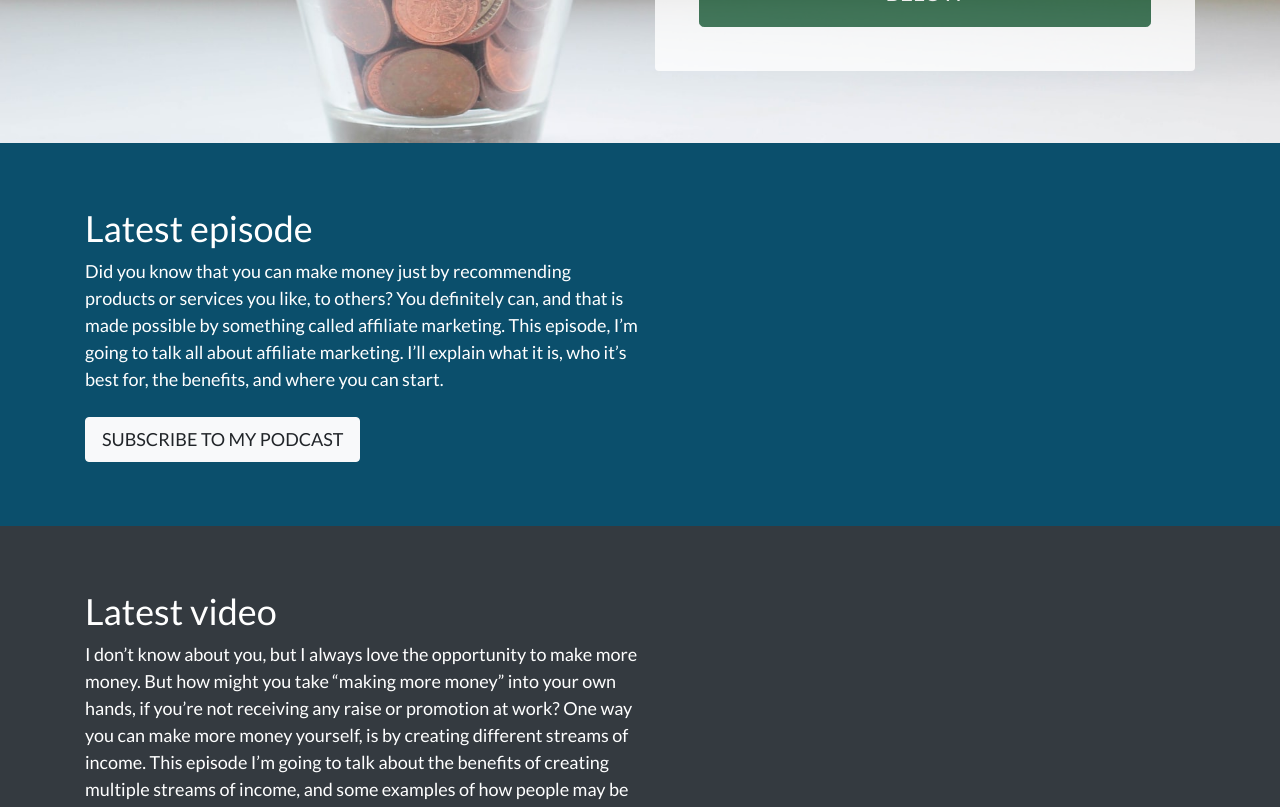
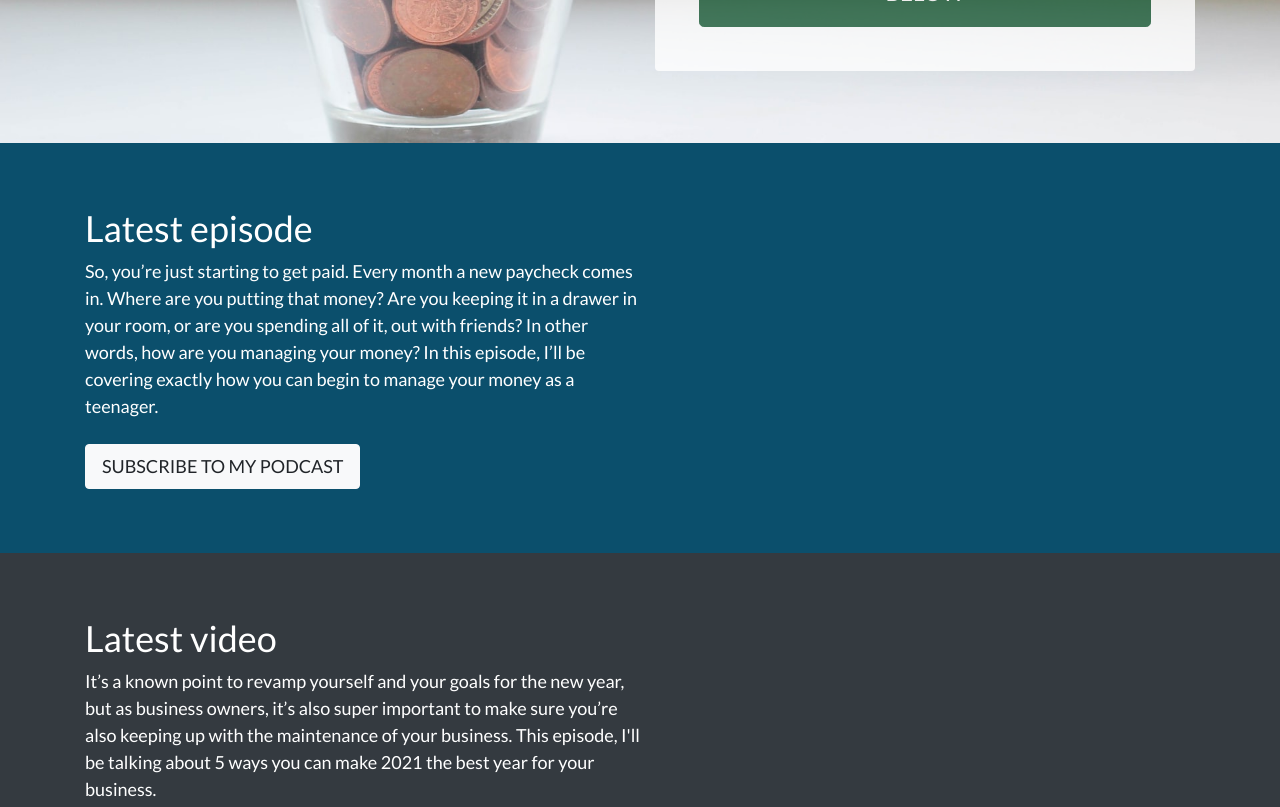
Before and after one commit to tslevy/mm4t-site, a Jekyll site: the page built from index.md, in a window 1280 px wide and 1400 px high, scrolled down 728 px. Shown: the top 807 px of the window. Built offline with Jekyll 4.4.1, drawn with Linux system fonts in a browser that asks for light colours; some of the changed text lies outside the part shown.

Commit message:
updated podcast & youtube descriptions

```diff
--- a/index.md
+++ b/index.md
@@ -7,9 +7,9 @@ card-title: Money Moves for Teens Podcast
 card-body: I’m Talia, and I created this podcast because I think kids my age don’t get a good enough education on how to manage money. This is something we should be learning and talking about now so we’ll be better prepared for the future.
 card-button: Check out my latest episode below
 
-podcast-description: "Did you know that you can make money just by recommending products or services you like, to others? You definitely can, and that is made possible by something called affiliate marketing. This episode, I’m going to talk all about affiliate marketing. I’ll explain what it is, who it’s best for, the benefits, and where you can start."
+podcast-description: "So, you’re just starting to get paid. Every month a new paycheck comes in. Where are you putting that money? Are you keeping it in a drawer in your room, or are you spending all of it, out with friends? In other words, how are you managing your money? In this episode, I’ll be covering exactly how you can begin to manage your money as a teenager."
 
-youtube-description: "I don’t know about you, but I always love the opportunity to make more money. But how might you take “making more money” into your own hands, if you’re not receiving any raise or promotion at work? One way you can make more money yourself, is by creating different streams of income. This episode I’m going to talk about the benefits of creating multiple streams of income, and some examples of how people may be doing this already."
+youtube-description: "It’s a known point to revamp yourself and your goals for the new year, but as business owners, it’s also super important to make sure you’re also keeping up with the maintenance of your business. This episode, I'll be talking about 5 ways you can make 2021 the best year for your business."
 
 who-heading: Who should listen
 
```
